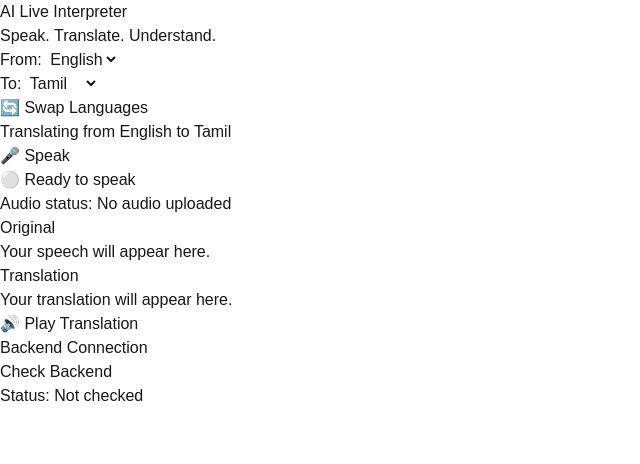
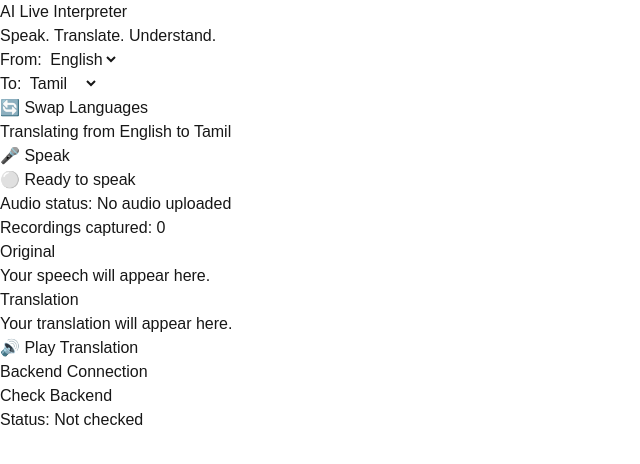
Before and after one commit to Prabhavathi-Ai/ai-live-interpreter, a Next.js app in the folder frontend/: page / in a window 1280 px wide. Shown: the top 464 px of the page, without its empty margins (0-640 px from the left). Built offline with nearby package versions, Linux system fonts and the light colour scheme.

Commit message:
Add recording counter

```diff
--- a/frontend/app/page.tsx
+++ b/frontend/app/page.tsx
@@ -160,6 +160,9 @@ export default function Home() {
 
         setHasRecording(true);
 
+        // Count only successfully captured recordings
+        setRecordingCount((count) => count + 1);
+
         // Release microphone
         stream.getTracks().forEach((track) => {
           track.stop();
@@ -170,11 +173,12 @@ export default function Home() {
         // Upload recording
         await uploadAudio(audioBlob);
       };
-mediaRecorder.start();
 
-setRecordingCount((count) => count + 1);
-setHasRecording(false);
-setAudioStatus("Recording started");
+      mediaRecorder.start();
+
+      setIsRecording(true);
+      setHasRecording(false);
+      setAudioStatus("Recording started");
     } catch (error) {
       console.error(
         "Microphone recording error:",
@@ -281,6 +285,10 @@ setAudioStatus("Recording started");
         <p>
           Audio status: {audioStatus}
         </p>
+
+        <p>
+          Recordings captured: {recordingCount}
+        </p>
       </div>
 
       {/* Original speech */}
```
